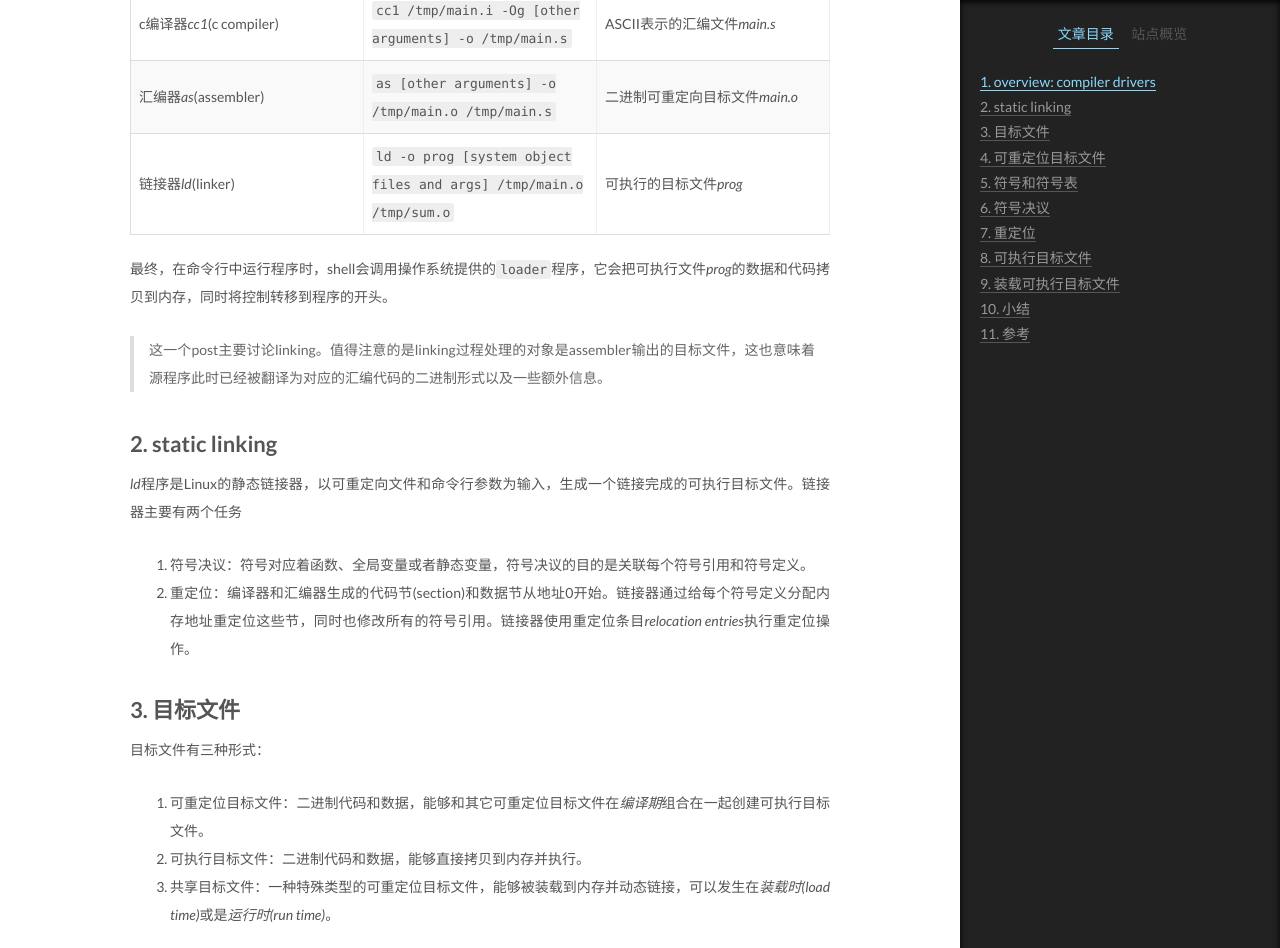
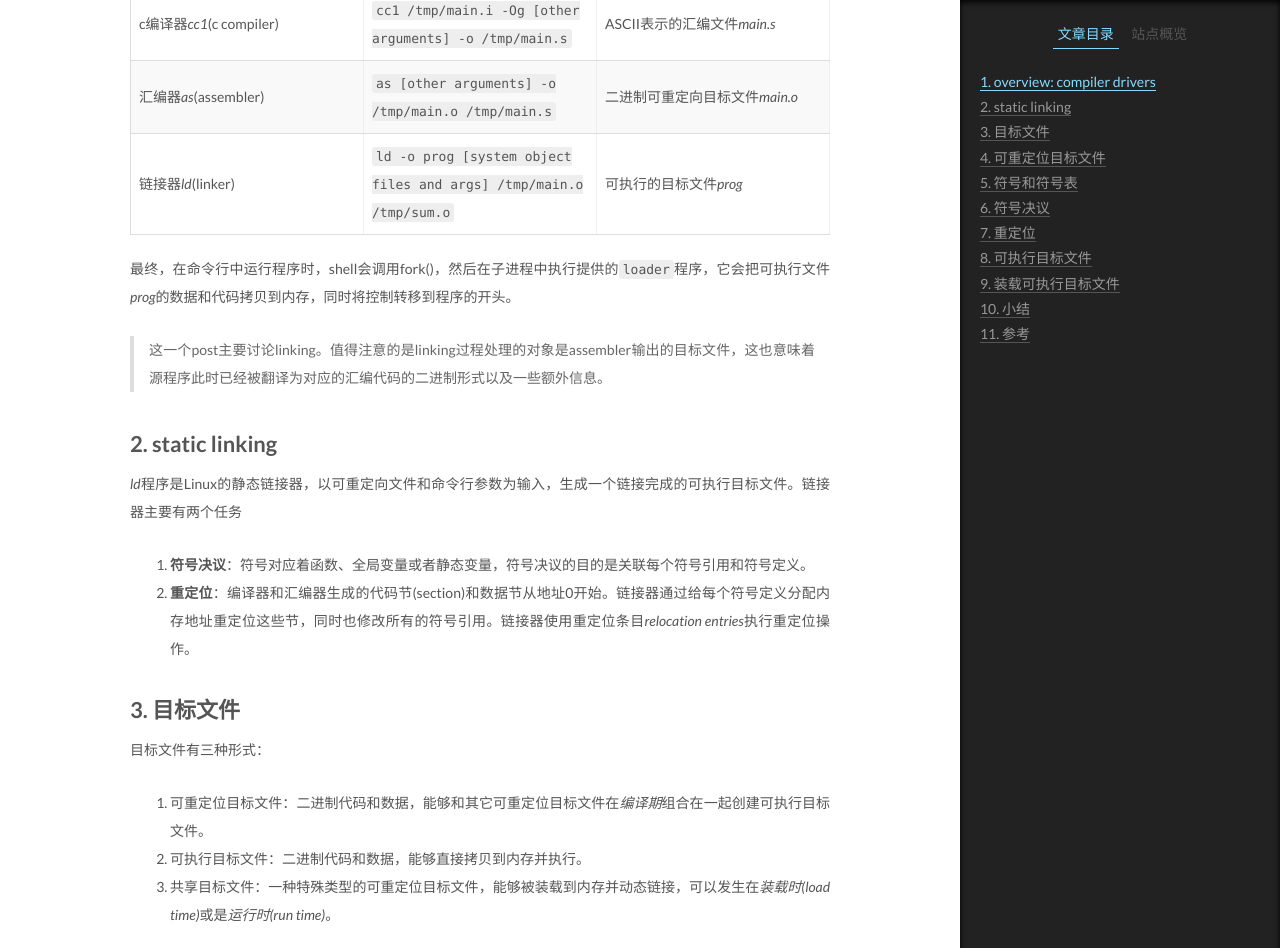
Before and after one commit to Willendless/willendless.github.io, a Jekyll site: the page built from _posts/2021-2-9-《csapp》ch7 (一).md, in a window 1280 px wide and 1400 px high, scrolled down 734 px. Shown: the top 948 px of the window. Built offline with Jekyll 4.4.1, drawn with Linux system fonts in a browser that asks for light colours; formulas are drawn with MathJax 3; comment, search, counter and statistics services are not loaded.

Commit message:
chore: update post

```diff
--- a/_posts/2021-2-9-《csapp》ch7 (一).md
+++ b/_posts/2021-2-9-《csapp》ch7 (一).md
@@ -24,7 +24,7 @@ Linking可能发生在编译期*compile time*，此时源代码被翻译成机
 |汇编器*as*(assembler)|`as [other arguments] -o /tmp/main.o /tmp/main.s`|二进制可重定向目标文件*main.o*|
 |链接器*ld*(linker)|`ld -o prog [system object files and args] /tmp/main.o /tmp/sum.o`|可执行的目标文件*prog*|
 
-最终，在命令行中运行程序时，shell会调用操作系统提供的`loader`程序，它会把可执行文件*prog*的数据和代码拷贝到内存，同时将控制转移到程序的开头。
+最终，在命令行中运行程序时，shell会调用fork()，然后在子进程中执行提供的`loader`程序，它会把可执行文件*prog*的数据和代码拷贝到内存，同时将控制转移到程序的开头。
 
 > 这一个post主要讨论linking。值得注意的是linking过程处理的对象是assembler输出的目标文件，这也意味着源程序此时已经被翻译为对应的汇编代码的二进制形式以及一些额外信息。
 
@@ -32,8 +32,8 @@ Linking可能发生在编译期*compile time*，此时源代码被翻译成机
 
 *ld*程序是Linux的静态链接器，以可重定向文件和命令行参数为输入，生成一个链接完成的可执行目标文件。链接器主要有两个任务
 
-1. 符号决议：符号对应着函数、全局变量或者静态变量，符号决议的目的是关联每个符号引用和符号定义。
-2. 重定位：编译器和汇编器生成的代码节(section)和数据节从地址0开始。链接器通过给每个符号定义分配内存地址重定位这些节，同时也修改所有的符号引用。链接器使用重定位条目*relocation entries*执行重定位操作。
+1. **符号决议**：符号对应着函数、全局变量或者静态变量，符号决议的目的是关联每个符号引用和符号定义。
+2. **重定位**：编译器和汇编器生成的代码节(section)和数据节从地址0开始。链接器通过给每个符号定义分配内存地址重定位这些节，同时也修改所有的符号引用。链接器使用重定位条目*relocation entries*执行重定位操作。
 
 ## 3. 目标文件
 
```
